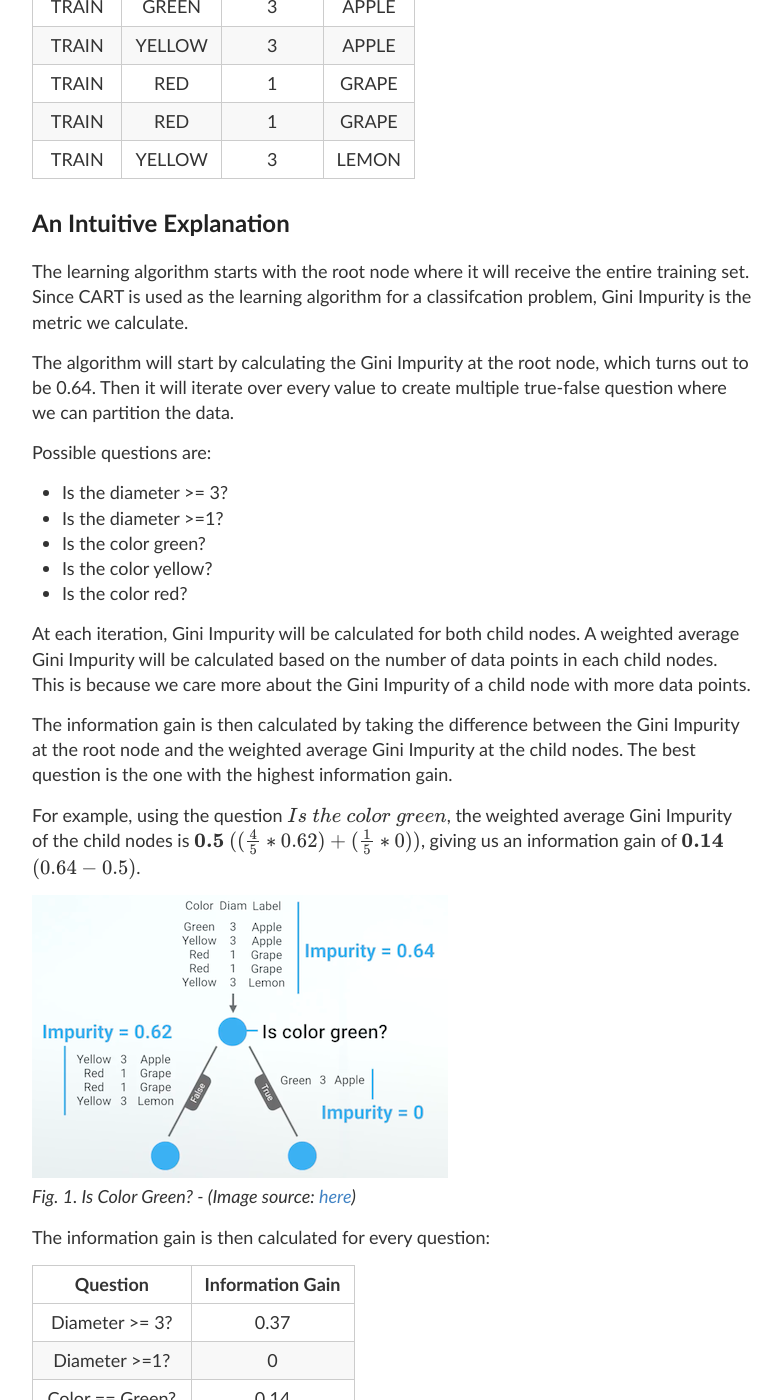
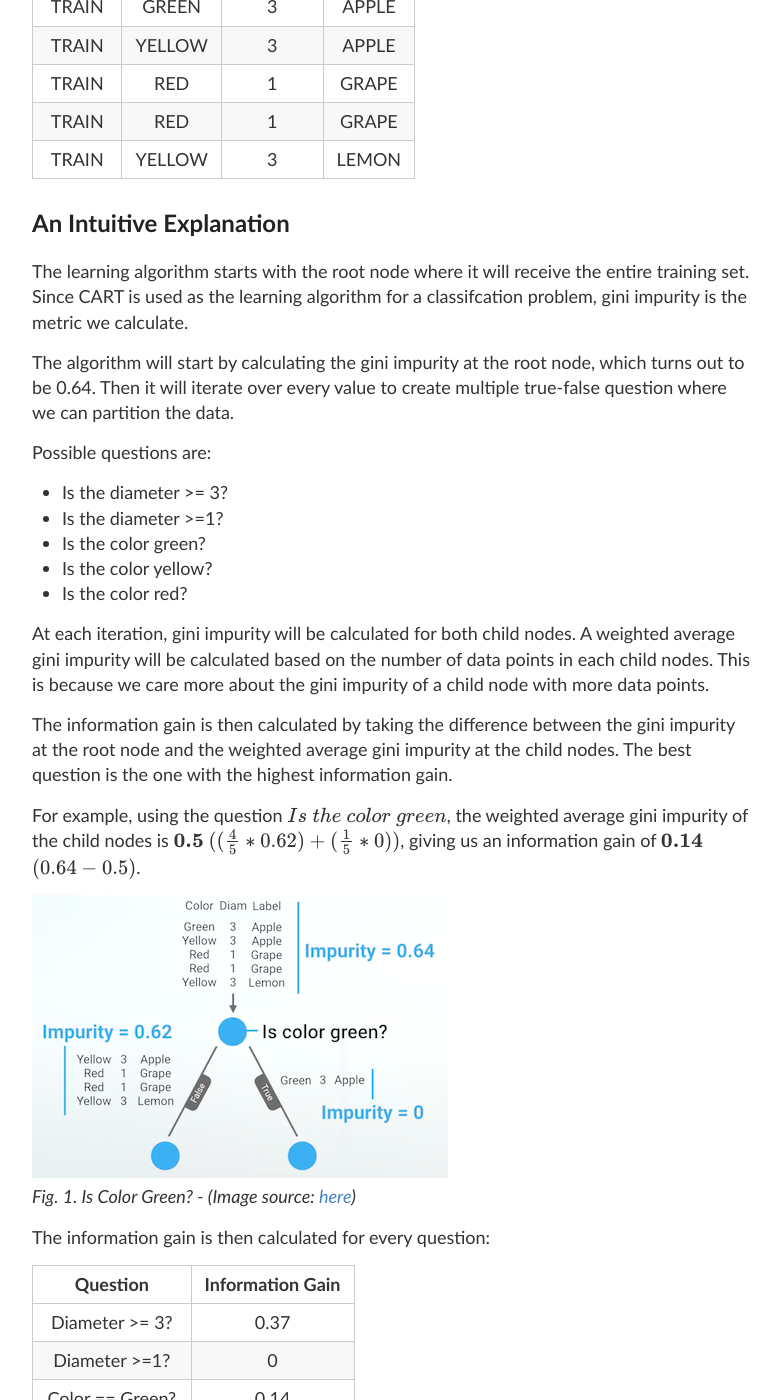
Before and after one commit to wngaw/wngaw.github.io, a Jekyll site: the page built from _posts/2019-05-26-decision_trees.md, in a window 1280 px wide and 1400 px high, scrolled down 910 px. Shown: the whole window, without its empty margins (248-1030 px from the left). Built offline with Jekyll 4.4.1, drawn with Linux system fonts in a browser that asks for light colours; formulas are drawn with MathJax 3; some of the changed text lies outside the part shown.

Commit message:
correct spelling error

```diff
--- a/_posts/2019-05-26-decision_trees.md
+++ b/_posts/2019-05-26-decision_trees.md
@@ -10,7 +10,7 @@
 
 ## What is Decision Tree?
 
-Decision Tree is a supervised learning algorithm that is capable of learning non-linear hypothesis through series of if-else statements. Compared to regressions and neural networks, decision tree is a much simpler learning algorithm. Decision tree can be used for both regression and classification problems.
+Decision tree is a supervised learning algorithm that is capable of learning non-linear hypothesis through series of if-else statements. Compared to regressions and neural networks, decision tree is a much simpler learning algorithm. Decision tree can be used for both regression and classification problems.
 
 ## Hypothesis
 
@@ -30,9 +30,9 @@
 
 ## An Intuitive Explanation
 
-The learning algorithm starts with the root node where it will receive the entire training set. Since CART is used as the learning algorithm for a classifcation problem, Gini Impurity is the metric we calculate.
+The learning algorithm starts with the root node where it will receive the entire training set. Since CART is used as the learning algorithm for a classifcation problem, gini impurity is the metric we calculate.
 
-The algorithm will start by calculating the Gini Impurity at the root node, which turns out to be 0.64. Then it will iterate over every value to create multiple true-false question where we can partition the data.
+The algorithm will start by calculating the gini impurity at the root node, which turns out to be 0.64. Then it will iterate over every value to create multiple true-false question where we can partition the data.
 
 Possible questions are:
 
@@ -42,11 +42,11 @@
 - Is the color yellow?
 - Is the color red?
 
-At each iteration, Gini Impurity will be calculated for both child nodes. A weighted average Gini Impurity will be calculated based on the number of data points in each child nodes. This is because we care more about the Gini Impurity of a child node with more data points.
+At each iteration, gini impurity will be calculated for both child nodes. A weighted average gini impurity will be calculated based on the number of data points in each child nodes. This is because we care more about the gini impurity of a child node with more data points.
 
-The information gain is then calculated by taking the difference between the Gini Impurity at the root node and the weighted average Gini Impurity at the child nodes. The best question is the one with the highest information gain.
+The information gain is then calculated by taking the difference between the gini impurity at the root node and the weighted average gini impurity at the child nodes. The best question is the one with the highest information gain.
 
-For example, using the question $$\textit{Is the color green}$$, the weighted average Gini Impurity of the child nodes is $$ \mathbf{0.5}$$ $$((\frac{4}{5} * 0.62) + (\frac{1}{5} * 0))$$, giving us an information gain of $$\mathbf{0.14}$$ $$(0.64 - 0.5)$$.
+For example, using the question $$\textit{Is the color green}$$, the weighted average gini impurity of the child nodes is $$ \mathbf{0.5}$$ $$((\frac{4}{5} * 0.62) + (\frac{1}{5} * 0))$$, giving us an information gain of $$\mathbf{0.14}$$ $$(0.64 - 0.5)$$.
 
 ![is_color_green]({{ '/images/is_color_green.png' | relative_url }})
 <br />
@@ -116,7 +116,7 @@
 
 ## Metrics
 
-For decision trees, different algorithms use different metrics to decide on the best split points. Within each algorithm, classification and regression use different metrics as well. For classification, Entropy and Gini Impurity are common metrics to evaluate at each split points when generating a decision tree. For regression, Variance is usually evaluated at each split point when generating a decision tree.
+For decision trees, different algorithms use different metrics to decide on the best split points. Within each algorithm, classification and regression use different metrics as well. For classification, entropy and gini impurity are common metrics to evaluate at each split points when generating a decision tree. For regression, variance is usually evaluated at each split point when generating a decision tree.
 
 #### Entropy - For Classification
 
```
